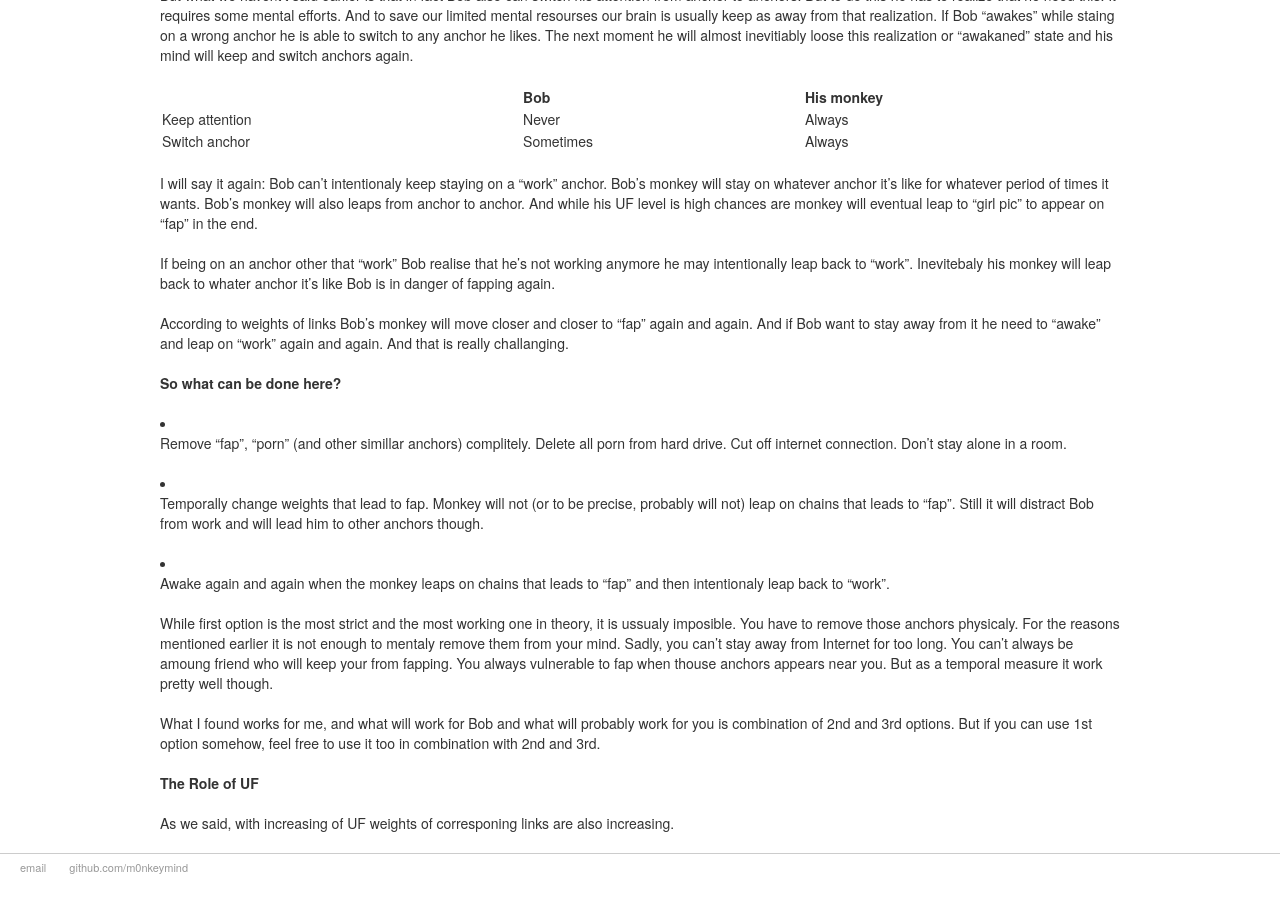
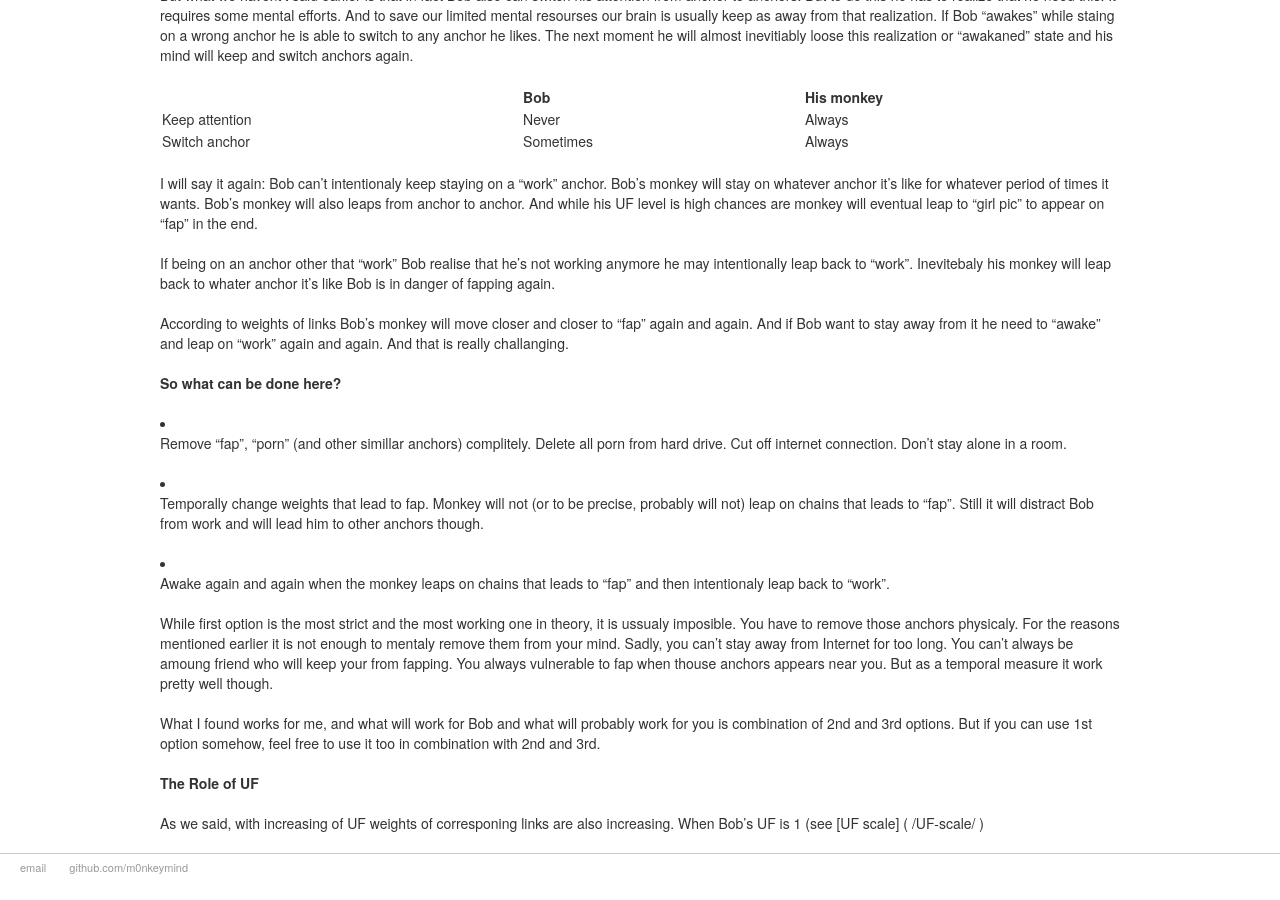
Before and after one commit to m0nkeymind/m0nkeymind.github.io, a Jekyll site: the page built from _articles/meet-bob.md, in a window 1280 px wide and 900 px high, scrolled down 1625 px. Built offline with Jekyll 4.4.1, drawn with Linux system fonts in a browser that asks for light colours.

Commit message:
Link in meet-bob

```diff
--- a/_articles/meet-bob.md
+++ b/_articles/meet-bob.md
@@ -138,4 +138,4 @@
 ##### The Role of UF
 
 As we said, with increasing of UF weights of corresponing links are also
-increasing.
+increasing. When Bob's UF is 1 (see [UF scale] ( {{site.url}}/UF-scale/ )
```
